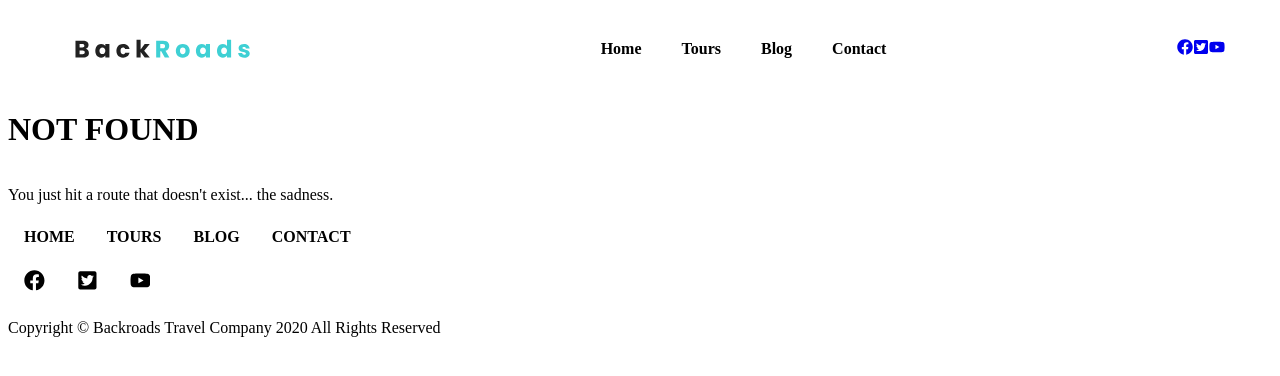
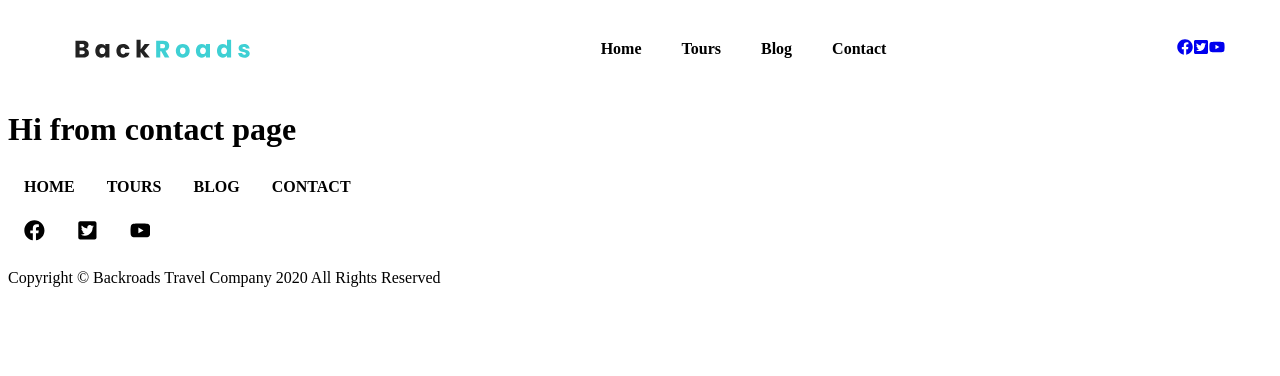
Before and after one commit to zbyszrom/backroads, a Gatsby site: page /contact in a window 1280 px wide. Before the commit this address had no page. Built offline with nearby package versions, Linux system fonts and the light colour scheme; Gatsby itself is replaced by a stand-in of ours.

Commit message:
contact stub

```diff
--- /dev/null
+++ b/src/pages/contact.js
@@ -0,0 +1,12 @@
+import React from "react"
+import Layout from "../components/Layout"
+
+const Contact = () => (
+    <Layout>
+
+      <h1>Hi from contact page</h1>
+
+    </Layout>
+  )
+
+  export default Contact
--- a/src/pages/tours.js
+++ b/src/pages/tours.js
@@ -1,16 +1,16 @@
 import React from "react"
-import { Link } from "gatsby"
+
 
 import Layout from "../components/layout"
 
 
-const SecondPage = () => (
+const Tours = () => (
   <Layout>
 
     <h1>Hi from tours page</h1>
 
-    <Link to="/">Go back to the homepage</Link>
+
   </Layout>
 )
 
-export default SecondPage
+export default Tours
--- a/src/styles/global.scss
+++ b/src/styles/global.scss
@@ -39,7 +39,6 @@ h6 {
 p {
   margin-bottom: 1.25rem;
 }
-
 footer {
   margin-top: auto;
   background: var(--mainBlack);
```
